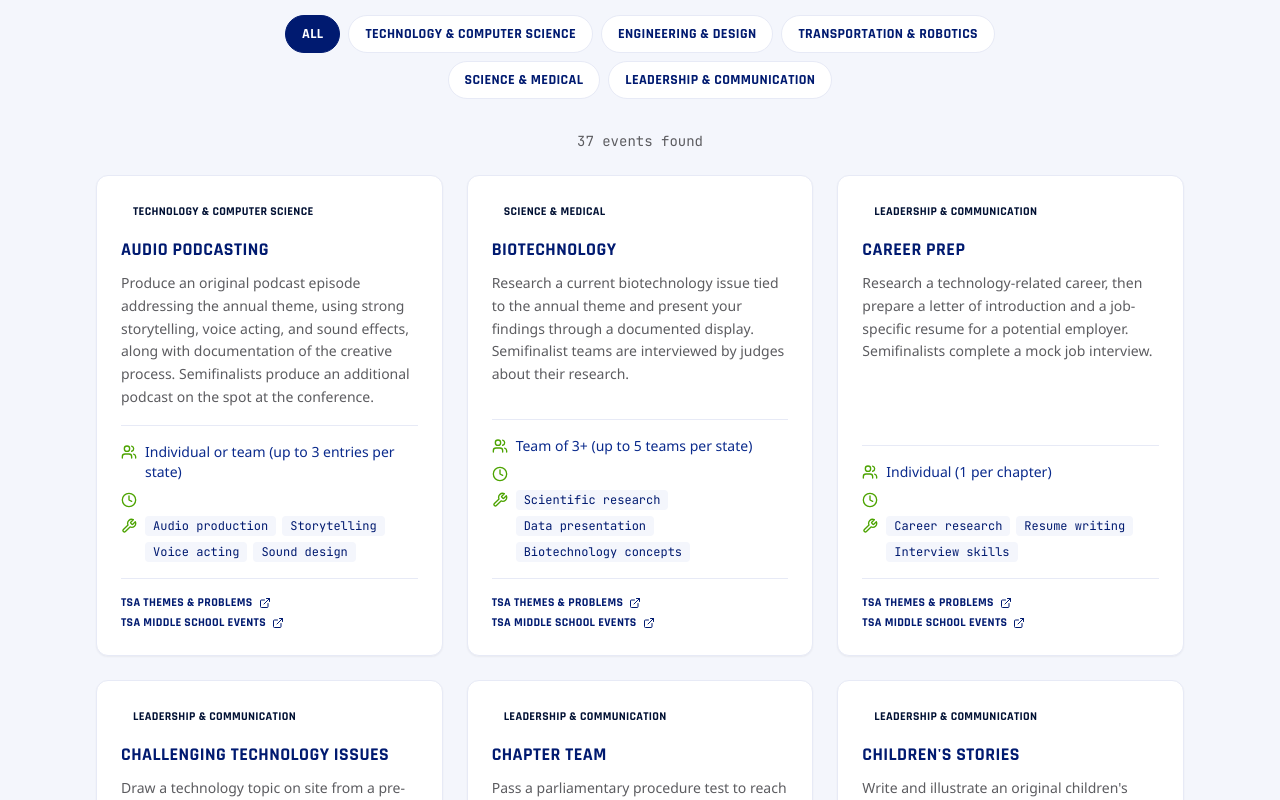
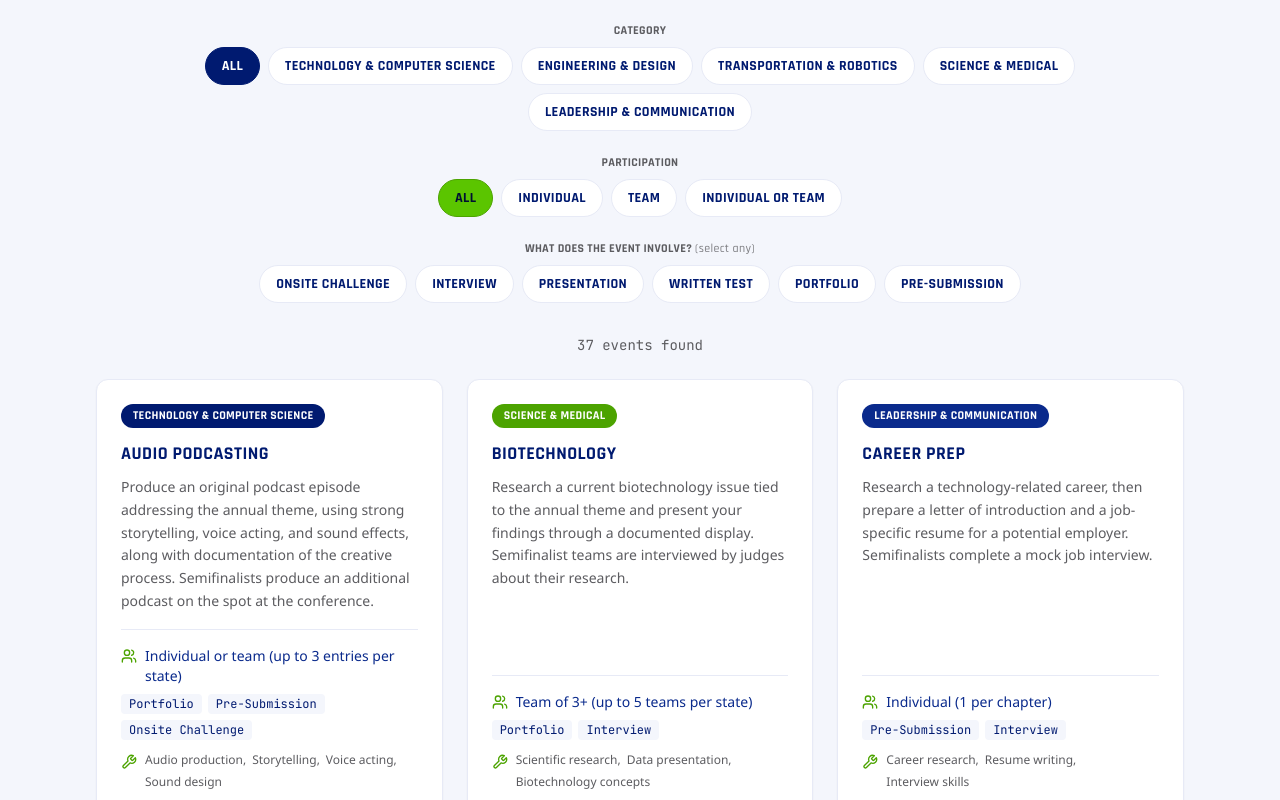
Before and after one commit to amunroe01/gcatsa-website, a Next.js app: page /events in a window 1280 px wide. Shown: the part 620-1420 px from the top of the page. Built offline with nearby package versions, Linux system fonts and the light colour scheme.

Commit message:
Enhance EventsCatalog with new filters and logic
Updated event categories and added participation type filtering. Improved filtering logic and UI for event tags.

```diff
--- a/components/events/EventsCatalog.tsx
+++ b/components/events/EventsCatalog.tsx
@@ -1,34 +1,61 @@
 "use client";
 
 import { useMemo, useState } from "react";
-import { Search, Users, Clock, Wrench, ExternalLink, X } from "lucide-react";
+import { Search, Users, Wrench, ExternalLink, X } from "lucide-react";
 import Reveal from "@/components/Reveal";
-import { EVENTS, CATEGORIES, type EventCategory } from "@/lib/events";
+import {
+  EVENTS,
+  CATEGORIES,
+  PARTICIPATION_TYPES,
+  FORMAT_TAGS,
+  type EventCategory,
+  type Participation,
+  type FormatTag,
+} from "@/lib/events";
 
 const CATEGORY_STYLES: Record<EventCategory, string> = {
-  Technology: "bg-navy-800 text-white",
-  Engineering: "bg-green-400 text-navy-900",
-  Leadership: "bg-steel-500 text-white",
+  "Technology & Computer Science": "bg-navy-800 text-white",
+  "Engineering & Design": "bg-green-400 text-navy-900",
+  "Transportation & Robotics": "bg-steel-500 text-white",
+  "Science & Medical": "bg-green-600 text-white",
+  "Leadership & Communication": "bg-navy-700 text-white",
 };
 
 export default function EventsCatalog() {
   const [query, setQuery] = useState("");
   const [activeCategory, setActiveCategory] = useState<EventCategory | "All">("All");
+  const [activeParticipation, setActiveParticipation] = useState<Participation | "All">("All");
+  const [activeTags, setActiveTags] = useState<FormatTag[]>([]);
+
+  const toggleTag = (tag: FormatTag) => {
+    setActiveTags((prev) => (prev.includes(tag) ? prev.filter((t) => t !== tag) : [...prev, tag]));
+  };
+
+  const clearAll = () => {
+    setQuery("");
+    setActiveCategory("All");
+    setActiveParticipation("All");
+    setActiveTags([]);
+  };
+
+  const hasActiveFilters =
+    query !== "" || activeCategory !== "All" || activeParticipation !== "All" || activeTags.length > 0;
 
   const filtered = useMemo(() => {
     const q = query.trim().toLowerCase();
     return EVENTS.filter((event) => {
-      const matchesCategory = activeCategory === "All" || event.category === activeCategory;
-      if (!matchesCategory) return false;
+      if (activeCategory !== "All" && event.category !== activeCategory) return false;
+      if (activeParticipation !== "All" && event.participation !== activeParticipation) return false;
+      if (activeTags.length > 0 && !activeTags.every((tag) => event.formatTags.includes(tag))) return false;
       if (!q) return true;
       const haystack = [event.name, event.description, ...event.skills].join(" ").toLowerCase();
       return haystack.includes(q);
     });
-  }, [query, activeCategory]);
+  }, [query, activeCategory, activeParticipation, activeTags]);
 
   return (
     <div>
-      {/* Search + filter controls */}
+      {/* Search */}
       <div className="mx-auto max-w-3xl">
         <label htmlFor="event-search" className="sr-only">
           Search events by name, skill, or keyword
@@ -58,8 +85,14 @@ export default function EventsCatalog() {
             </button>
           )}
         </div>
+      </div>
 
-        <div className="mt-4 flex flex-wrap justify-center gap-2" role="group" aria-label="Filter by category">
+      {/* Category filter */}
+      <div className="mx-auto mt-6 max-w-4xl">
+        <p className="mb-2 text-center font-heading text-xs font-bold uppercase tracking-wide text-steel-700">
+          Category
+        </p>
+        <div className="flex flex-wrap justify-center gap-2" role="group" aria-label="Filter by category">
           {(["All", ...CATEGORIES] as const).map((cat) => (
             <button
               key={cat}
@@ -78,15 +111,74 @@ export default function EventsCatalog() {
         </div>
       </div>
 
-      {/* Results count */}
-      <p className="mt-8 text-center font-mono text-sm text-steel-700" aria-live="polite">
-        {filtered.length} {filtered.length === 1 ? "event" : "events"} found
-      </p>
+      {/* Participation filter */}
+      <div className="mx-auto mt-6 max-w-4xl">
+        <p className="mb-2 text-center font-heading text-xs font-bold uppercase tracking-wide text-steel-700">
+          Participation
+        </p>
+        <div className="flex flex-wrap justify-center gap-2" role="group" aria-label="Filter by participation type">
+          {(["All", ...PARTICIPATION_TYPES] as const).map((p) => (
+            <button
+              key={p}
+              type="button"
+              onClick={() => setActiveParticipation(p)}
+              aria-pressed={activeParticipation === p}
+              className={`rounded-full border px-4 py-2 font-heading text-sm font-bold uppercase tracking-wide transition-colors ${
+                activeParticipation === p
+                  ? "border-green-600 bg-green-400 text-navy-900"
+                  : "border-navy-100 bg-white text-navy-800 hover:border-green-400"
+              }`}
+            >
+              {p}
+            </button>
+          ))}
+        </div>
+      </div>
+
+      {/* Format tag filter (multi-select) */}
+      <div className="mx-auto mt-6 max-w-4xl">
+        <p className="mb-2 text-center font-heading text-xs font-bold uppercase tracking-wide text-steel-700">
+          What does the event involve? <span className="font-normal normal-case text-steel-500">(select any)</span>
+        </p>
+        <div className="flex flex-wrap justify-center gap-2" role="group" aria-label="Filter by event format">
+          {FORMAT_TAGS.map((tag) => (
+            <button
+              key={tag}
+              type="button"
+              onClick={() => toggleTag(tag)}
+              aria-pressed={activeTags.includes(tag)}
+              className={`rounded-full border px-4 py-2 font-heading text-sm font-bold uppercase tracking-wide transition-colors ${
+                activeTags.includes(tag)
+                  ? "border-navy-800 bg-navy-800 text-white"
+                  : "border-navy-100 bg-white text-navy-800 hover:border-green-400"
+              }`}
+            >
+              {tag}
+            </button>
+          ))}
+        </div>
+      </div>
+
+      {/* Results count + clear */}
+      <div className="mt-8 flex flex-col items-center gap-2">
+        <p className="font-mono text-sm text-steel-700" aria-live="polite">
+          {filtered.length} {filtered.length === 1 ? "event" : "events"} found
+        </p>
+        {hasActiveFilters && (
+          <button
+            type="button"
+            onClick={clearAll}
+            className="font-heading text-xs font-bold uppercase tracking-wide text-navy-800 underline hover:text-green-600"
+          >
+            Clear all filters
+          </button>
+        )}
+      </div>
 
       {/* Event cards */}
       <div className="mt-6 grid grid-cols-1 gap-6 sm:grid-cols-2 lg:grid-cols-3">
         {filtered.map((event, i) => (
-          <Reveal key={event.slug} delay={Math.min(i * 0.04, 0.3)}>
+          <Reveal key={event.slug} delay={Math.min(i * 0.03, 0.3)}>
             <article className="flex h-full flex-col rounded-xl border border-navy-100 bg-white p-6 shadow-sm transition-shadow hover:shadow-lg">
               <span
                 className={`w-fit rounded-full px-3 py-1 font-heading text-xs font-bold uppercase tracking-wide ${CATEGORY_STYLES[event.category]}`}
@@ -102,38 +194,33 @@ export default function EventsCatalog() {
                 {event.description}
               </p>
 
-              <dl className="mt-4 space-y-2 border-t border-navy-100 pt-4 text-sm">
-                <div className="flex items-start gap-2">
-                  <Users size={16} className="mt-0.5 shrink-0 text-green-600" aria-hidden="true" />
-                  <div>
-                    <dt className="sr-only">Team size</dt>
-                    <dd className="text-navy-700">{event.teamSize}</dd>
-                  </div>
+              <div className="mt-4 flex items-start gap-2 border-t border-navy-100 pt-4 text-sm">
+                <Users size={16} className="mt-0.5 shrink-0 text-green-600" aria-hidden="true" />
+                <span className="text-navy-700">{event.teamSize}</span>
+              </div>
+
+              <div className="mt-2 flex flex-wrap gap-1.5">
+                {event.formatTags.map((tag) => (
+                  <span
+                    key={tag}
+                    className="rounded bg-navy-50 px-2 py-0.5 font-mono text-xs text-navy-800"
+                  >
+                    {tag}
+                  </span>
+                ))}
+              </div>
+
+              <div className="mt-3 flex items-start gap-2 text-sm">
+                <Wrench size={16} className="mt-0.5 shrink-0 text-green-600" aria-hidden="true" />
+                <div className="flex flex-wrap gap-1.5">
+                  {event.skills.map((skill) => (
+                    <span key={skill} className="text-xs text-steel-700">
+                      {skill}
+                      {event.skills[event.skills.length - 1] !== skill && ","}
+                    </span>
+                  ))}
                 </div>
-                <div className="flex items-start gap-2">
-                  <Clock size={16} className="mt-0.5 shrink-0 text-green-600" aria-hidden="true" />
-                  <div>
-                    <dt className="sr-only">Format</dt>
-                    <dd className="text-navy-700">{event.format}</dd>
-                  </div>
-                </div>
-                <div className="flex items-start gap-2">
-                  <Wrench size={16} className="mt-0.5 shrink-0 text-green-600" aria-hidden="true" />
-                  <div>
-                    <dt className="sr-only">Skills used</dt>
-                    <dd className="flex flex-wrap gap-1.5 text-navy-700">
-                      {event.skills.map((skill) => (
-                        <span
-                          key={skill}
-                          className="rounded bg-navy-50 px-2 py-0.5 font-mono text-xs text-navy-800"
-                        >
-                          {skill}
-                        </span>
-                      ))}
-                    </dd>
-                  </div>
-                </div>
-              </dl>
+              </div>
 
               <div className="mt-4 flex flex-col gap-1 border-t border-navy-100 pt-4">
                 {event.resources.map((r) => (
@@ -156,7 +243,7 @@ export default function EventsCatalog() {
 
       {filtered.length === 0 && (
         <p className="mt-12 text-center font-body text-steel-700">
-          No events match “{query}.” Try a different search term or clear the filters.
+          No events match your filters. Try clearing a filter or searching a different term.
         </p>
       )}
     </div>
```
